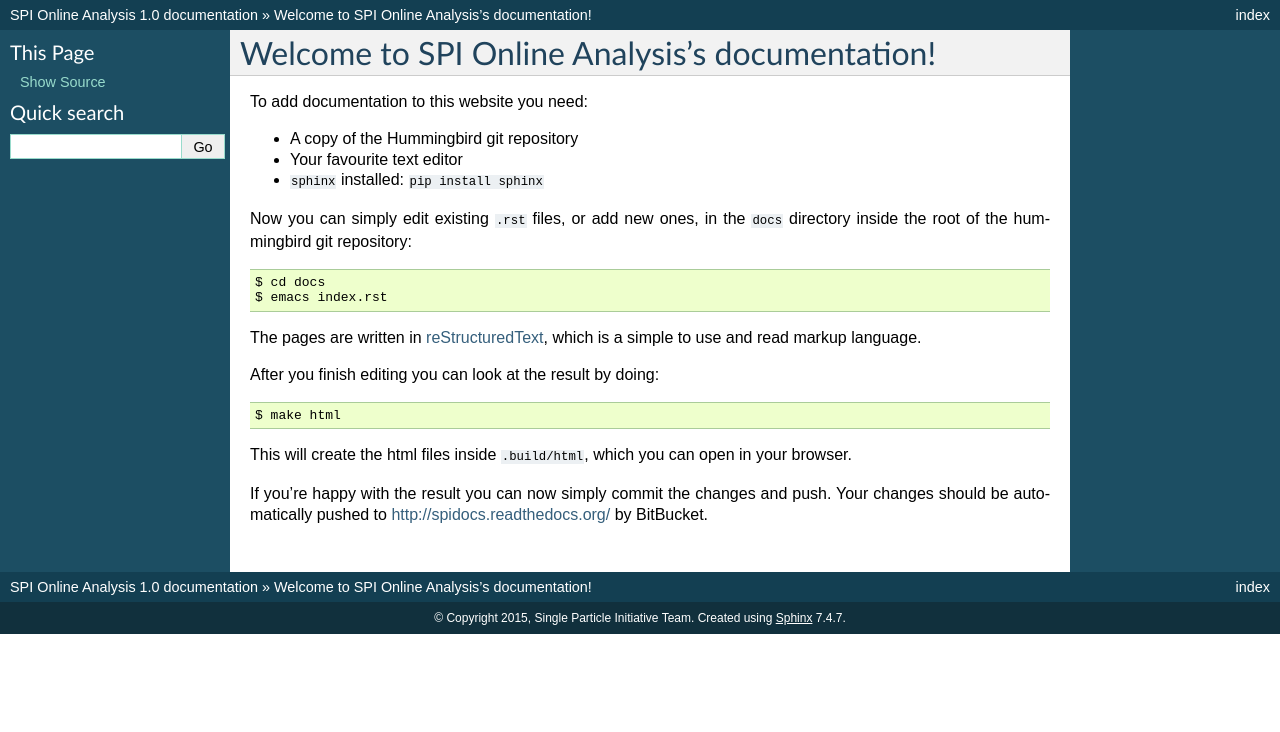
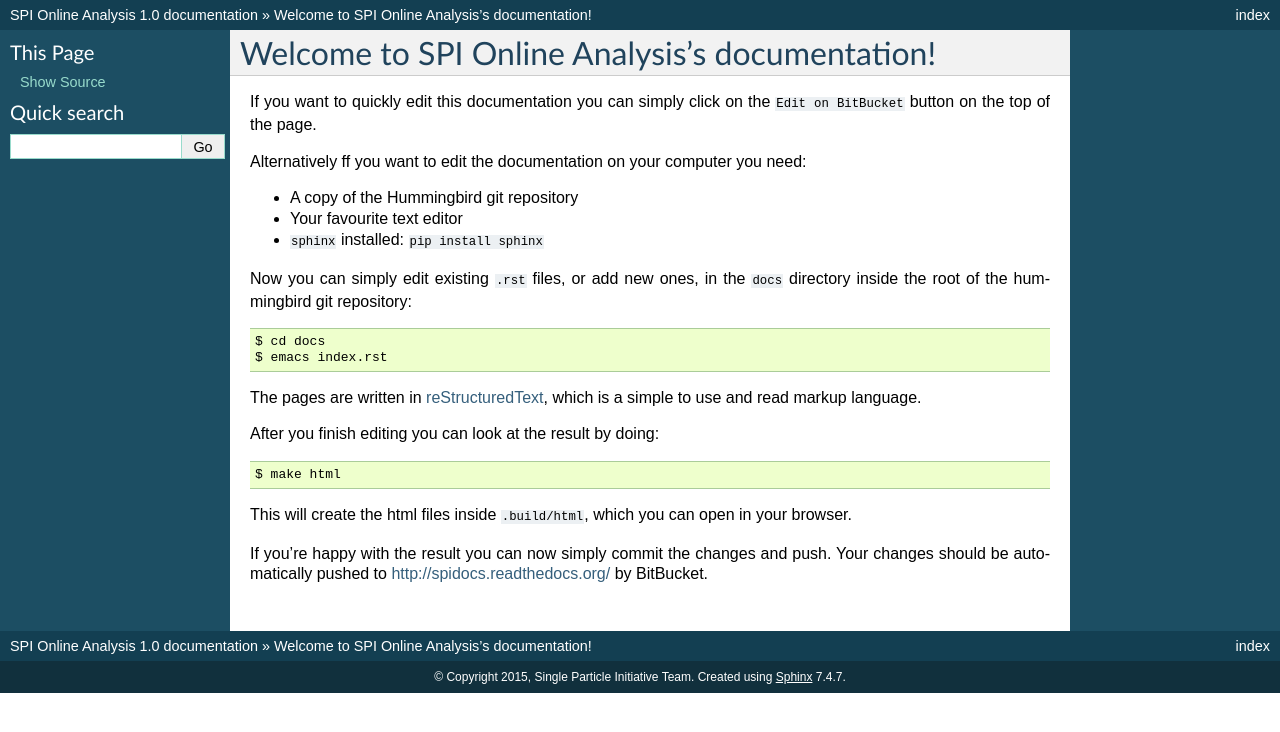
Before and after one commit to FXIhub/hummingbird, a Sphinx documentation site: the page built from docs/index.rst, in a window 1280 px wide. Shown: the top 732 px of the page. Built offline with Sphinx 7.4.7, drawn with Linux system fonts in a browser that asks for light colours.

Commit message:
Point to the online edit button

```diff
--- a/docs/index.rst
+++ b/docs/index.rst
@@ -6,7 +6,9 @@
 Welcome to SPI Online Analysis's documentation!
 ===============================================
 
-To add documentation to this website you need:
+If you want to quickly edit this documentation you can simply click on the ``Edit on BitBucket`` button on the top of the page.
+
+Alternatively ff you want to edit the documentation on your computer you need:
 
 * A copy of the Hummingbird git repository
 * Your favourite text editor
@@ -32,5 +34,6 @@ If you're happy with the result you can now simply commit the changes and push.
 Your changes should be automatically pushed to
 http://spidocs.readthedocs.org/ by BitBucket.
 
+
 .. toctree::
    :maxdepth: 2
```
